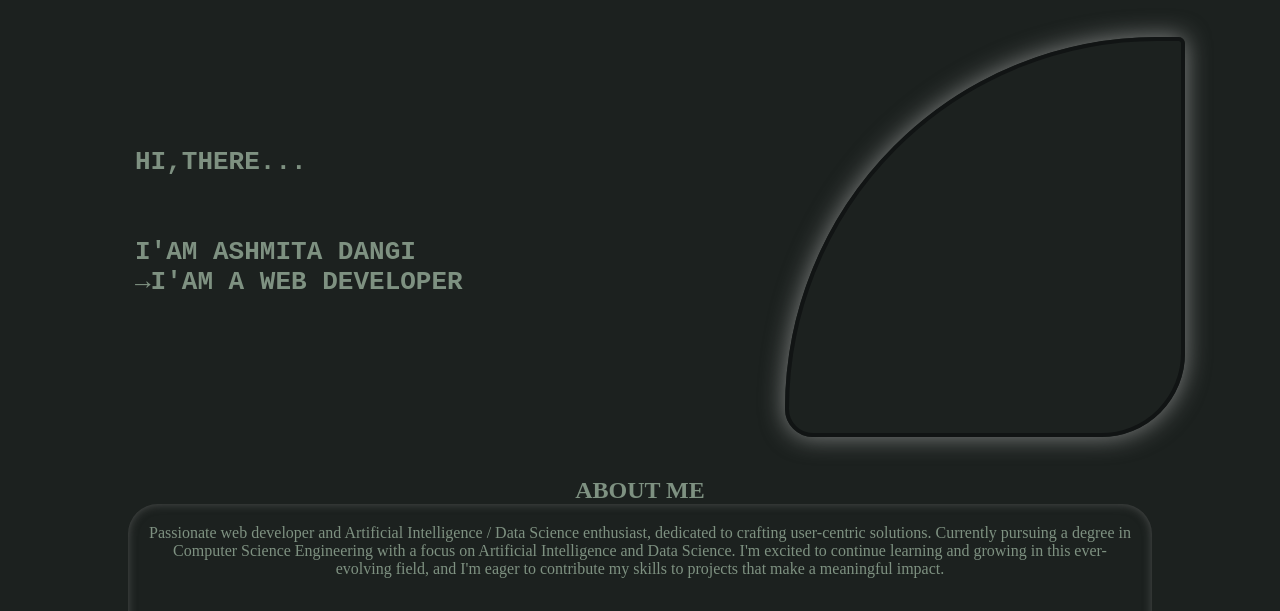
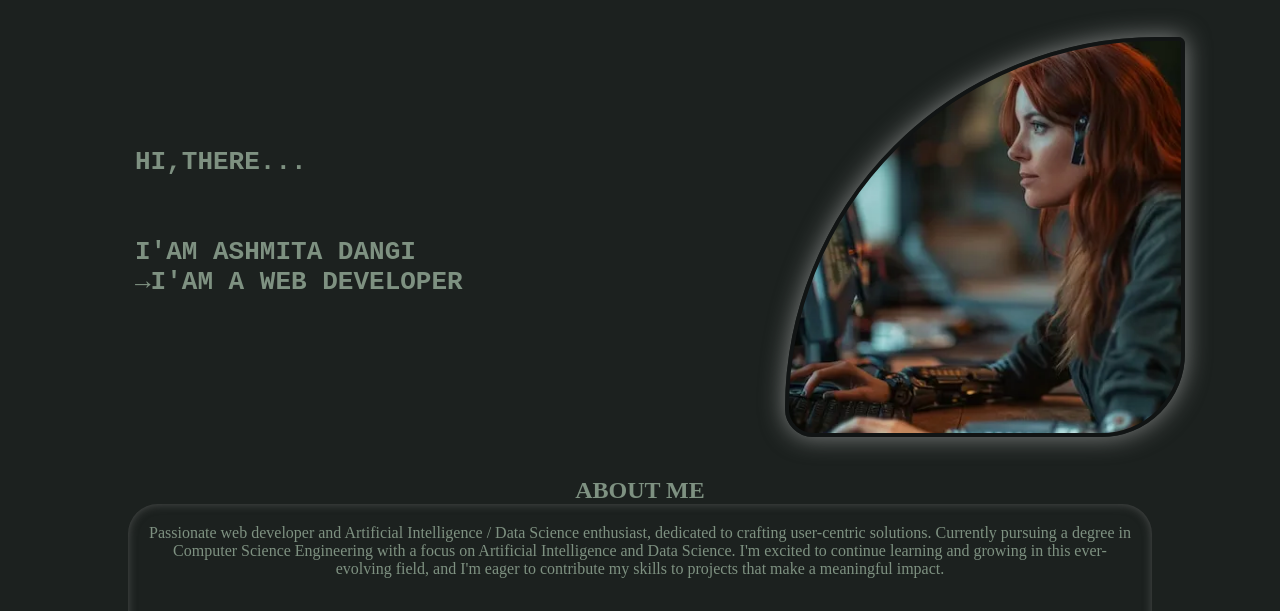
Before and after one commit to ashmita-dangi/Portfolio, a plain HTML site: page index.html in a window 1280 px wide. Shown: the part 173-784 px from the top of the page. Drawn offline with Linux system fonts and the light colour scheme; the site is published under a folder, as on GitHub Pages, so addresses that start at the root find nothing.

Commit message:
changes done

```diff
--- a/main.css
+++ b/main.css
@@ -69,7 +69,7 @@ header p {
   border-radius: 400px 7px 90px 30px;
   border: #111414 solid 4px;
   overflow: hidden;
-  background-image: url(/img/person-with-futuristic-robotic-body-part_23-2151401387.webp);
+  background-image: url(./img/person-with-futuristic-robotic-body-part_23-2151401387.webp);
   background-size: cover;
   background-position: center;
   box-shadow: 0 0 24px #cccccc93;
```
